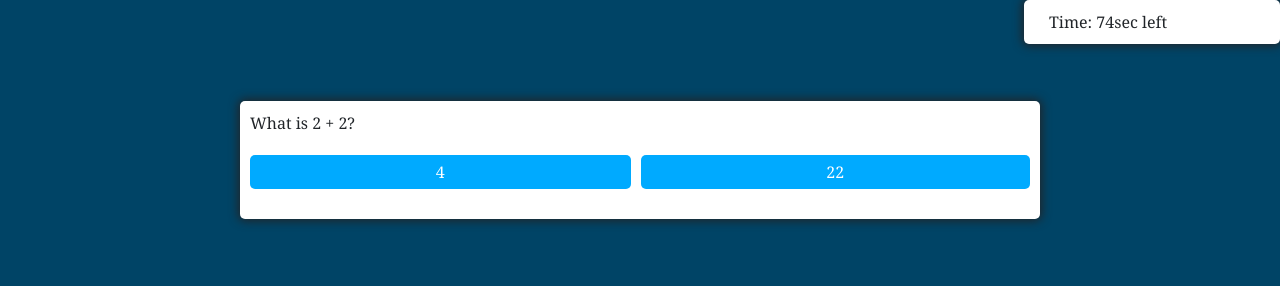
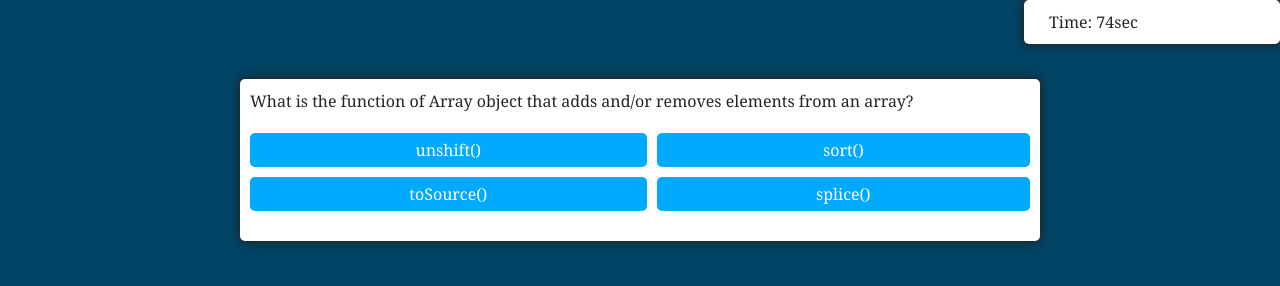
Before and after one commit to clauries/CodingQuiz, a plain HTML site: page index.html in a window 1280 px wide. Both pictures are taken after a click on the button "Start". Drawn offline with nearby package versions, Linux system fonts and the light colour scheme.

Commit message:
More js completed. Added questions. Saving prior to linking js files

```diff
--- /dev/null
+++ b/assets/questions.js
@@ -0,0 +1,50 @@
+
+var questionsArr = [
+    {
+        question: "Commonly used data types DO NOT include:",
+        answers: [
+            {text: "strings", correct: false },
+            {text: "booleans", correct: false} ,
+            {text: "alerts", correct: true },
+            {text: "numbers", correct: false }
+        ]
+    },
+    {
+        question: "The condition in an if / else statement is enclosed within ____.",
+        answers: [
+            {text: "quotes", correct: false },
+            {text: "curly brackets", correct: false },
+            {text: "parentheses", correct: true },
+            {text: "square brackets", correct: false }
+        ]
+    },
+    {
+        question: "Select a String function that creates a string and display in a big font as if it were in a tag?",
+        answers: [
+            {text: "big()", correct: true },
+            {text: "anchor()", correct: false },
+            {text: "italics()", correct: false},
+            {text: "blink()", correct: false}
+        ]
+    },
+    {
+        question:"What is the function of Array object that runs through each element of the array?",
+        answers: [
+            {text: "forEach()", correct: true },
+            {text: "filter()", correct: false },
+            {text: "every()", correct: false },
+            {text: "concat()", correct: false }
+        ]
+    },
+    {
+        question: "What is the function of Array object that adds and/or removes elements from an array?",
+        answers: [
+            {text: "unshift()", correct: false },
+            {text: "sort()", correct: false },
+            {text: "toSource()", correct: false },
+            {text: "splice()", correct: true }
+        ]
+    }
+    ];
+
+console.log(this)
--- a/assets/script.js
+++ b/assets/script.js
@@ -1,14 +1,3 @@
-//create high score page
-// score = sec
-//form for adding name
-//buttons for
-    //reset (take to start page (unhide span))
-        //takes you to a high score list ordered by highest score
-    //save
-    //return to main menu
-    //highscore list
-
-
 //Quiz global variables
 let startButton = document.querySelector('#start-btn');
 let nextButton = document.querySelector('#next-btn');
@@ -18,35 +7,77 @@ let questionElement = document.querySelector('#question');
 let answerButtonsElement = document.querySelector('#answer-buttons');
 let questions = [
     {
-        question: 'What is 2 + 2?',
+        question: "Commonly used data types DO NOT include:",
         answers: [
-            {text: '4', correct: true },
-            {text: '22', correct: false }
+            {text: "strings", correct: false },
+            {text: "booleans", correct: false} ,
+            {text: "alerts", correct: true },
+            {text: "numbers", correct: false }
         ]
     },
     {
-        question: 'What is 2 + 2?',
+        question: "The condition in an if / else statement is enclosed within ____.",
         answers: [
-            {text: '4', correct: true },
-            {text: '6', correct: false }
+            {text: "quotes", correct: false },
+            {text: "curly brackets", correct: false },
+            {text: "parentheses", correct: true },
+            {text: "square brackets", correct: false }
         ]
     },
     {
-        question: 'What is 2 + 2?',
+        question: "Select a String function that creates a string and display in a big font as if it were in a tag?",
         answers: [
-            {text: '4', correct: true },
-            {text: '15', correct: false }
+            {text: "big()", correct: true },
+            {text: "anchor()", correct: false },
+            {text: "italics()", correct: false},
+            {text: "blink()", correct: false}
+        ]
+    },
+    {
+        question:"What is the function of Array object that runs through each element of the array?",
+        answers: [
+            {text: "forEach()", correct: true },
+            {text: "filter()", correct: false },
+            {text: "every()", correct: false },
+            {text: "concat()", correct: false }
+        ]
+    },
+    {
+        question: "What is the function of Array object that adds and/or removes elements from an array?",
+        answers: [
+            {text: "unshift()", correct: false },
+            {text: "sort()", correct: false },
+            {text: "toSource()", correct: false },
+            {text: "splice()", correct: true }
         ]
     }
-];
+    ];
 
 let shuffledQuestions;
 let currentQuestionIndex;
 
+//Start, end, and high score screen global variables
+let highScoresButton = document.querySelector('.high-btn');
+let saveButton = document.querySelector('.save-btn');
+let startScreenButton = document.querySelector('.start-screen-btn');
+let endScreen = document.querySelector('.end-screen');
+let highScores = document.querySelector('.high-scores');
+
 
 //click to start the game
 startButton.addEventListener('click', startGame);
+//click to go to next question
 nextButton.addEventListener("click", incrementIndex);
+//click to go to high scores
+highScoresButton.addEventListener('click', getHigh);
+//click to save your score to high score list
+saveButton.addEventListener('click', saveScore);
+//click to return to the start screen
+startScreenButton.addEventListener('click', startScreen)
+
+
+
+//QUIZ
 
 function startGame() {
     //hide starting page
@@ -59,7 +90,6 @@ function startGame() {
     questionContainerElement.classList.remove('hide');
     setNextQuestion();
     timer();
-
 }
 
 //set the next question
@@ -99,7 +129,8 @@ function resetState() {
 //check if correct
 //if there are more questions to ask, unhide the next question
 //if there are no more questions change start button to restart and unhide
-/*need to change the else code to go to the high scores page*/
+/*need to change the else code to go to the high scores page
+    .innerhtml of end-heading you win if timer > 0 or lose if <0*/
 function selectAnswer(e) {
     let selectedButton = e.target;
     let correct = selectedButton.dataset.correct;
@@ -110,8 +141,8 @@ function selectAnswer(e) {
     if (shuffledQuestions.length > currentQuestionIndex + 1) {
         nextButton.classList.remove('hide');
     } else {
-        startButton.innerText = 'Restart';
-        startButton.classList.remove('hide');
+        questionContainerElement.classList.add('hide');
+        endScreen.classList.remove('hide');
     }
 }
 
@@ -150,13 +181,51 @@ let timingBox = document.querySelector('.timingBox');
 
 
 function timer(){
-    timingBox.classList.remove('hide');
     var sec = 75;
     var timer = setInterval(function(){
-        countDown.innerHTML = "Time: " + sec + "sec left";
+        countDown.innerHTML = "Time: " + sec + "sec";
         sec--;
         if (sec < 0) {
             clearInterval(timer);
+            questionContainerElement.classList.add('hide');
+            endScreen.classList.remove('hide');
         }
     }, 1000);
 }
+
+//END SCREEN
+
+// score = sec
+//buttons for
+    //reset (take to start page (unhide span))
+        //takes you to a high score list ordered by highest score
+    //save
+    //highscore list
+
+function saveScore() {
+    let name = document.querySelector('.end-user-name');
+    consolelog(name);
+    endScreen.classList.add('hide');
+    highScores.classList.remove('hide');
+
+}
+
+
+
+//HIGH SCORES
+
+//unhide div high-scores
+//pull high scores from local
+//display top 5 in list and ordered greatest to least
+function getHigh() {
+    highScoresButton.classList.remove('hide');
+    //hide all others?
+}
+
+
+//START SCREEN
+
+function startScreen() {
+    startQuiz.classList.remove('hide');
+    //hide all others?
+}
--- a/assets/style.css
+++ b/assets/style.css
@@ -70,13 +70,21 @@ btn.wrong {
     color: black;
 }
 
-.start-btn, .next-btn {
+.start-btn, .high-btn, .next-btn, .save-btn, .start-screen-btn {
     font-size: 1.5 rem;
     font-weight: bold;
     padding: 10px 20px;
+    margin-top: 10px;
 }
 
 .controls {
+    display: flex;
+    flex-direction: column;
+    justify-content: center;
+    align-items: center;
+}
+
+.end-screen {
     display: flex;
     flex-direction: column;
     justify-content: center;
--- a/index.html
+++ b/index.html
@@ -13,13 +13,14 @@
 
     <!--JS file-->
     <script defer src="./assets/script.js"></script>
+    <script defer src="./assets/questions.js"></script>
 
     <title>Coding Quiz</title>
 </head>
 <body>
 
-    <div class="container timingBox hide">
-        <span id="timer" class="col-12"></span>
+    <div class="container timingBox">
+        <span id="timer" class="col-12">Time: 0 sec</span>
     </div>
 
     <div class="container">
@@ -39,11 +40,29 @@
           <p class="start-instructions">Test your knowledge and see if you can answer the questions correctly in the shortest amount of time.</p>
           <p class="start-instructions">Compete with yourself to beat your top score.</p>
           <button id="start-btn" class="start-btn btn">Start</button>
-            <button id="high-btn" class="start-btn btn">High Scores</button>
+          <button id="high-btn" class="high-btn btn">High Scores</button>
       </span>
           <button id="next-btn" class="next-btn btn hide">Next</button>
       </div>
+
+      <div class="end-screen hide">
+        <h1 class="end-heading"></h1>
+        <form class="user-add-name">
+          <label for="user-name-input">Enter a username or initials</label>
+          <input type="text" class="form-control end-user-name" id="endUserAdd" placeholder="Type name or initials">
+          <button type="submit" class="btn btn-primary save-btn">Save</button>
+          <button id="end-high-btn" class="high-btn btn">See High Scores</button>
+          <button id="start-screen-btn" class="start-screen-btn btn">Go to Start</button>
+        </form>
       </div>
+      <div class="high-scores hide">
+        <h1 class="high-heading">High Scores</h1>
+        <button id="high-start-screen-btn" class="start-screen-btn btn">Go to Start</button>
+
+
+      </div>
+    </div>
+
 
 
 
```
Also changed, not shown: 1 other file. Lines whose indentation alone changed are shown as unchanged.
